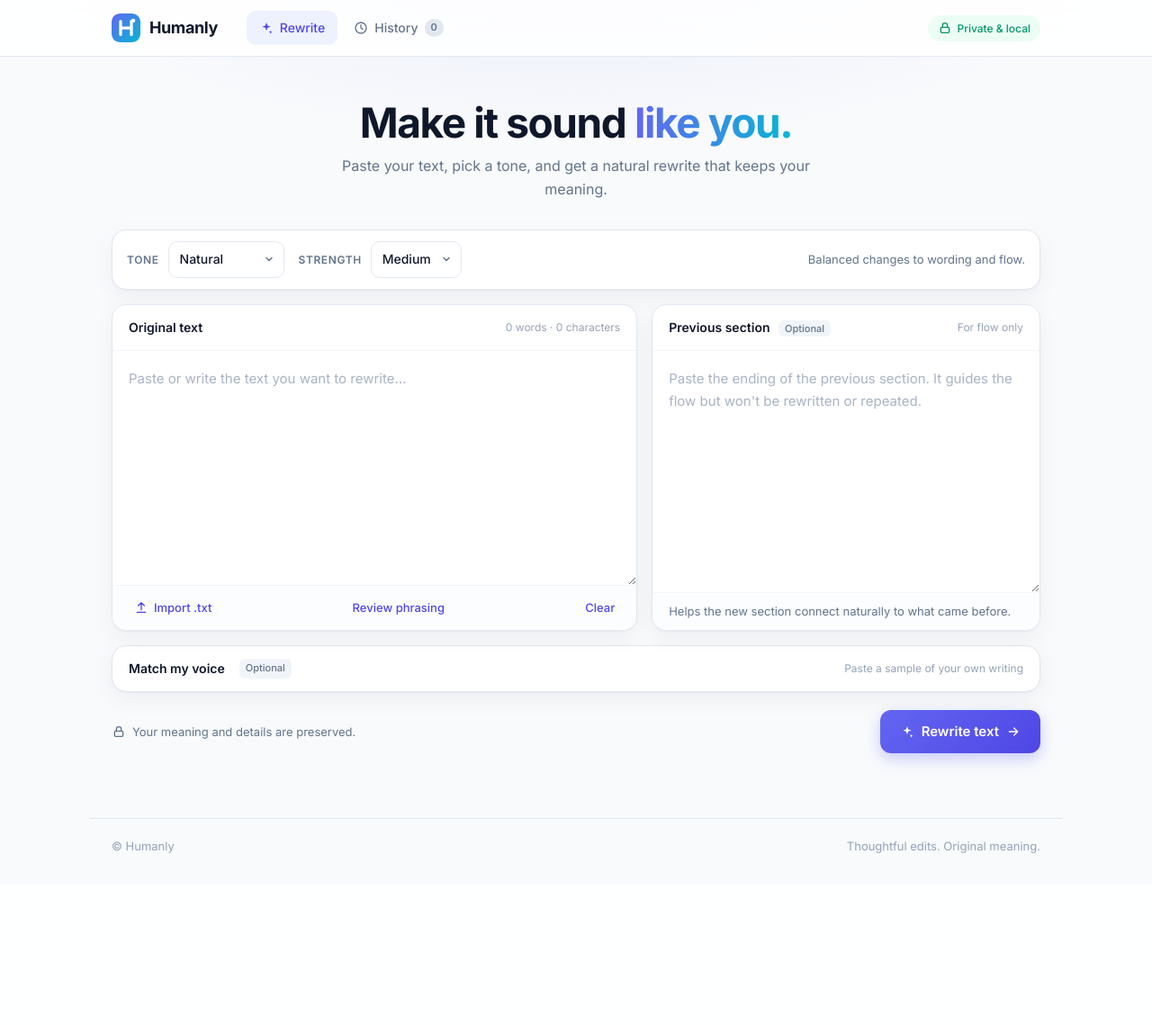
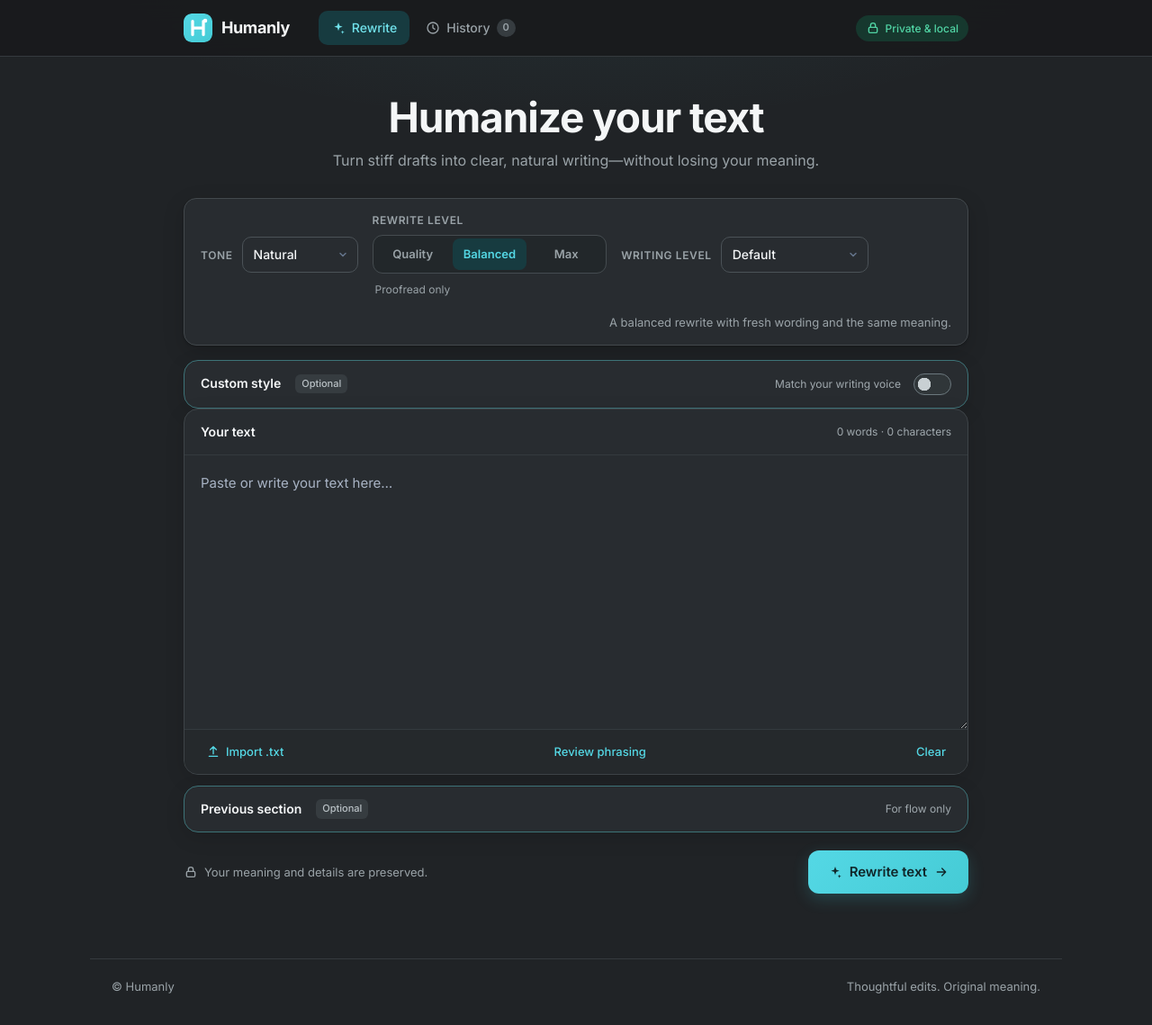
Before and after one commit to AmjadAzward/humanly-text-rewriter, a Flask app: page / in a window 1280 px wide. Shown: the whole page at 90% size. Before the commit the page ends 948 px from the top, so only its background shows below. Run offline with Flask 3, Linux system fonts and the light colour scheme; data that the repository does not hold is empty.

Commit message:
Improve rewrite quality and interface controls
Co-authored-by: Copilot <223556219+Copilot@users.noreply.github.com>

```diff
--- a/app/routes.py
+++ b/app/routes.py
@@ -11,10 +11,12 @@ main = Blueprint("main", __name__)
 
 TONES = ["Natural", "Professional", "Friendly", "Casual", "Academic", "Persuasive", "Concise"]
 STRENGTHS = ["Polish", "Light", "Medium", "Strong"]
+WRITING_LEVELS = ["Default", "Simpler", "General", "Advanced"]
 
 @main.get("/")
 def index():
-    return render_template("index.html", tones=TONES, strengths=STRENGTHS, models=available_models())
+    return render_template("index.html", tones=TONES, strengths=STRENGTHS, writing_levels=WRITING_LEVELS,
+                           models=available_models())
 
 @main.post("/api/review")
 def api_review():
@@ -46,16 +48,18 @@ def api_rewrite_stream():
     original = (data.get("text") or "").strip()
     tone = data.get("tone", "Natural")
     strength = data.get("strength", "Medium")
+    writing_level = data.get("writing_level", "Default")
     previous = (data.get("previous_text") or "").strip()
-    if not original or len(original) > 30000 or tone not in TONES or strength not in STRENGTHS:
-        return jsonify(error="Enter valid text (up to 30,000 characters), tone and strength."), 400
+    if (not original or len(original) > 30000 or tone not in TONES or strength not in STRENGTHS
+            or writing_level not in WRITING_LEVELS):
+        return jsonify(error="Enter valid text (up to 30,000 characters), tone, rewrite level and writing level."), 400
     model = _pick_model(data)
     voice = (data.get("voice_sample") or "").strip()
 
     def generate():
         parts, warnings = [], []
         try:
-            for number, total, chunk, note in rewrite_iter(original, tone, strength, previous, model, voice):
+            for number, total, chunk, note in rewrite_iter(original, tone, strength, previous, model, voice, writing_level):
                 parts.append(chunk)
                 if note:
                     warnings.append(f"Section {number}: {note}.")
@@ -80,17 +84,18 @@ def api_rewrite():
     original = (data.get("text") or "").strip()
     tone = data.get("tone", "Natural")
     strength = data.get("strength", "Medium")
+    writing_level = data.get("writing_level", "Default")
     previous = (data.get("previous_text") or "").strip()
 
     if not original:
         return jsonify(error="Enter some text to rewrite."), 400
     if len(original) > 30000:
         return jsonify(error="Please keep the text under 30,000 characters."), 400
-    if tone not in TONES or strength not in STRENGTHS:
-        return jsonify(error="Choose a valid tone and rewrite strength."), 400
+    if tone not in TONES or strength not in STRENGTHS or writing_level not in WRITING_LEVELS:
+        return jsonify(error="Choose a valid tone, rewrite level and writing level."), 400
     try:
         rewritten, warnings = rewrite_text(original, tone, strength, previous, _pick_model(data),
-                                          (data.get("voice_sample") or "").strip())
+                                          (data.get("voice_sample") or "").strip(), writing_level)
         with get_db() as conn:
             cursor = conn.execute(
                 """INSERT INTO rewrites
--- a/app/static/css/styles.css
+++ b/app/static/css/styles.css
@@ -1,8 +1,9 @@
 :root{
-  --bg:#f8fafc;--surface:#fff;--ink:#0f172a;--text:#334155;--muted:#64748b;--line:#e2e8f0;
-  --accent:#6366f1;--accent-2:#06b6d4;--accent-dark:#4f46e5;--accent-soft:#eef2ff;
-  --ok:#059669;--ok-soft:#ecfdf5;--danger:#dc2626;
-  --soft:#f1f5f9;--faint:#fcfdfe;--nav-bg:rgba(255,255,255,.85);--warn-bg:#fffbeb;--warn-line:#fde68a;--warn-ink:#92400e;--radius:16px;--shadow:0 1px 2px rgba(15,23,42,.04),0 8px 24px rgba(15,23,42,.05);
+  color-scheme:dark;
+  --bg:#202326;--surface:#282c30;--ink:#f4f6f7;--text:#c7cdd1;--muted:#9aa3a8;--line:#41474c;
+  --accent:#54d8e5;--accent-2:#45cbd5;--accent-dark:#72e3ec;--accent-soft:#173b40;
+  --ok:#51d5a5;--ok-soft:#16382e;--danger:#ff7777;
+  --soft:#343a3e;--faint:#24282b;--nav-bg:rgba(25,27,29,.92);--warn-bg:#382e16;--warn-line:#685321;--warn-ink:#f5d477;--radius:16px;--shadow:0 1px 2px rgba(0,0,0,.24),0 8px 24px rgba(0,0,0,.16);
 }
 *{box-sizing:border-box}
 html{-webkit-text-size-adjust:100%}
@@ -15,7 +16,7 @@ button,select,textarea{font:inherit;color:inherit}
 
 /* Nav */
 .nav{position:sticky;top:0;z-index:10;background:var(--nav-bg);backdrop-filter:blur(12px);border-bottom:1px solid var(--line)}
-.nav-inner{max-width:1080px;margin:0 auto;padding:12px 24px;display:flex;align-items:center;gap:24px}
+.nav-inner{max-width:920px;margin:0 auto;padding:12px 24px;display:flex;align-items:center;gap:24px}
 .brand{display:flex;align-items:center;gap:10px;text-decoration:none;color:var(--ink);font-weight:700;font-size:18px;letter-spacing:-.4px}
 .brand img{border-radius:9px;display:block}
 .tabs{display:flex;gap:4px;margin-left:8px}
@@ -164,3 +165,80 @@ select:focus-visible,textarea:focus-visible{border-color:var(--accent);box-shado
 .meaning-item mark{background:linear-gradient(transparent 8%,rgba(250,204,21,.45) 8%);color:inherit;border-radius:3px;padding:0 2px}
 .meaning-panel .why{display:block;color:var(--muted);font-size:13px;margin-top:4px}
 @media(max-width:860px){.result-split.split{grid-template-columns:1fr}.orig-pane{border-right:0;border-bottom:1px solid var(--soft)}}
+
+body{background-color:var(--bg);background-image:radial-gradient(900px 360px at 50% -120px,rgba(84,216,229,.09),transparent 72%)}
+.nav{border-color:#353a3e}
+.brand{color:var(--ink)}
+.page{max-width:920px;padding-top:42px}
+.hero{margin-bottom:28px}
+.hero h1{font-size:clamp(34px,5vw,46px);letter-spacing:-1.1px}
+.hero p{max-width:560px;font-size:16px}
+.grad{background-image:linear-gradient(90deg,var(--accent),var(--accent-2))}
+.controls{background:var(--surface);border-color:#43494d;border-radius:14px;padding:14px 18px}
+.field>span{color:var(--muted)}
+select{border-color:#4b5257}
+select:hover{border-color:var(--accent)}
+.strength-note{color:var(--muted)}
+.card{background:var(--surface);border-color:#3e4448;box-shadow:0 6px 22px rgba(0,0,0,.12)}
+.card:focus-within{border-color:var(--accent)}
+.card-head{border-color:var(--soft)}
+.card-foot{background:#25292c;border-color:var(--soft)}
+.subtle{color:#a0a9ae}
+.optional{background:#363c40;color:#bac2c6}
+.editor-grid{display:grid;grid-template-columns:1fr;gap:12px}
+.editor-grid>.card{margin-top:0}
+.card textarea{min-height:clamp(280px,38vh,420px)}
+.voice-card,.context-card{border-color:#3d7378}
+.voice-card summary,.context-card summary{list-style:none;cursor:pointer;padding:14px 18px;display:flex;align-items:center;gap:10px;flex-wrap:wrap}
+.voice-card summary::-webkit-details-marker,.context-card summary::-webkit-details-marker{display:none}
+.voice-card summary strong,.context-card summary strong{color:var(--ink);font-weight:600;font-size:14px}
+.voice-card summary .subtle,.context-card summary .subtle{margin-left:auto}
+.voice-card summary::after{content:"";width:40px;height:22px;border:1px solid #6b777d;border-radius:99px;background:radial-gradient(circle at 11px 11px,#c9d0d3 7px,transparent 7.5px) #303639;margin-left:4px;transition:background-position .18s ease,border-color .18s ease;order:1}
+.voice-card[open]{border-color:var(--accent)}
+.voice-card[open] summary::after{border-color:var(--accent);background:radial-gradient(circle at calc(100% - 11px) 11px,var(--accent) 7px,transparent 7.5px) #174147}
+.voice-card[open] summary,.context-card[open] summary{border-bottom:1px solid var(--soft)}
+.voice-card textarea,.context-card textarea{min-height:140px}
+.context-card .card-foot{justify-content:flex-start}
+.link-btn{color:var(--accent)}
+.link-btn:hover{background:#173b40}
+.ghost-btn,.outline-btn{background:#292e31;border-color:#454c50;color:var(--text)}
+.ghost-btn:hover,.outline-btn:hover{border-color:var(--accent);color:var(--accent);background:#173b40}
+.primary-btn{background:linear-gradient(135deg,var(--accent),var(--accent-2));color:#102629;box-shadow:0 6px 18px rgba(60,200,212,.2)}
+.primary-btn:hover{box-shadow:0 10px 24px rgba(60,200,212,.27)}
+.result{border-color:#3d7378}
+.result-content{color:var(--ink)}
+.change-stat{color:var(--accent);background:#173b40}
+.ready-tag{color:var(--ok);background:#16382e}
+.count{background:#363c40;color:var(--muted)}
+.tab.active .count{background:#20545a;color:#a6f2f6}
+.empty-state{color:var(--muted)}
+.empty-state strong{color:var(--ink)}
+.history-item{background:var(--surface);border-color:#3e4448}
+.history-item:hover{border-color:var(--accent)}
+.foot{border-color:#353a3e;color:var(--muted)}
+@media(max-width:860px){.nav-inner{max-width:920px}}
+@media(max-width:560px){
+  .page{padding-top:32px}
+  .voice-card summary .subtle,.context-card summary .subtle{margin-left:0}
+  .voice-card summary::after{margin-left:auto}
+}
+@media(prefers-color-scheme:dark){
+  :root{--bg:#202326;--surface:#282c30;--ink:#f4f6f7;--text:#c7cdd1;--muted:#9aa3a8;--line:#41474c;--accent:#54d8e5;--accent-2:#45cbd5;--accent-dark:#72e3ec;--accent-soft:#173b40;--ok:#51d5a5;--ok-soft:#16382e;--danger:#ff7777;--soft:#343a3e;--faint:#24282b;--nav-bg:rgba(25,27,29,.92);--warn-bg:#382e16;--warn-line:#685321;--warn-ink:#f5d477}
+  .count{background:#363c40;color:var(--muted)}
+  .tab.active .count{background:#20545a;color:#a6f2f6}
+}
+.level-field{align-items:flex-start;flex-direction:column;gap:7px;min-width:260px}
+.level-selector{display:grid;grid-template-columns:repeat(3,minmax(0,1fr));gap:3px;padding:3px;border:1px solid #454c50;border-radius:11px;background:#22272a}
+.level-option{border:0;border-radius:8px;background:transparent;color:var(--muted);padding:7px 12px;font-size:13px;font-weight:600;white-space:nowrap;cursor:pointer}
+.level-option:hover{color:var(--ink)}
+.level-option[aria-pressed=true]{background:#173b40;color:var(--accent)}
+.level-option:focus-visible,.polish-toggle:focus-visible{outline:2px solid var(--accent);outline-offset:2px}
+.polish-toggle{border:0;background:transparent;color:var(--muted);padding:1px 3px;font-size:12px;cursor:pointer}
+.polish-toggle:hover,.polish-toggle[aria-pressed=true]{color:var(--accent)}
+.writing-level-field select{min-width:170px}
+@media(max-width:560px){
+  .level-field{align-items:stretch}
+  .level-selector{width:100%}
+  .level-option{padding-right:7px;padding-left:7px}
+  .writing-level-field select{width:100%}
+}
--- a/app/static/js/app.js
+++ b/app/static/js/app.js
@@ -5,13 +5,30 @@ const REWRITE_HTML = '<svg class="ic"><use href="#i-spark"/></svg> Rewrite text
 
 const strengthDescriptions = {
   Polish: "Fixes grammar and clumsy phrasing only. Your own words stay.",
-  Light: "Small edits while keeping your original wording.",
-  Medium: "Balanced changes to wording and flow.",
-  Strong: "More noticeable rewriting while preserving the meaning."
+  Light: "A light rewrite that keeps close to your original wording.",
+  Medium: "A balanced rewrite with fresh wording and the same meaning.",
+  Strong: "A more substantial rewrite that preserves the meaning."
 };
 
+function syncRewriteLevel() {
+  document.querySelectorAll(".level-option").forEach((button) => {
+    button.setAttribute("aria-pressed", String(button.dataset.strength === $("strength").value));
+  });
+  $("polishOnlyBtn").setAttribute("aria-pressed", String($("strength").value === "Polish"));
+}
+document.querySelectorAll(".level-option").forEach((button) => {
+  button.addEventListener("click", () => {
+    $("strength").value = button.dataset.strength;
+    $("strength").dispatchEvent(new Event("change"));
+  });
+});
+$("polishOnlyBtn").addEventListener("click", () => {
+  $("strength").value = $("strength").value === "Polish" ? "Medium" : "Polish";
+  $("strength").dispatchEvent(new Event("change"));
+});
 $("strength").addEventListener("change", () => {
   $("strengthNote").textContent = strengthDescriptions[$("strength").value];
+  syncRewriteLevel();
 });
 $("sourceText").addEventListener("input", () => {
   const v = $("sourceText").value;
@@ -100,14 +117,17 @@ const SETTINGS_KEY = "humanly.settings";
 function saveSettings() {
   try {
     localStorage.setItem(SETTINGS_KEY, JSON.stringify({
-      tone: $("tone").value, strength: $("strength").value, model: $("model") ? $("model").value : ""
+      tone: $("tone").value,
+      strength: $("strength").value,
+      model: $("model") ? $("model").value : "",
+      writingLevel: $("writingLevel").value
     }));
   } catch (e) { /* storage unavailable */ }
 }
 function loadSettings() {
   try {
     const saved = JSON.parse(localStorage.getItem(SETTINGS_KEY) || "{}");
-    ["tone", "strength", "model"].forEach((id) => {
+    ["tone", "strength", "model", "writingLevel"].forEach((id) => {
       const el = $(id);
       if (el && saved[id] && [...el.options].some((o) => o.value === saved[id])) el.value = saved[id];
     });
@@ -141,6 +161,7 @@ async function rewrite() {
         tone:$("tone").value,
         strength:$("strength").value,
         model:$("model") ? $("model").value : "",
+        writing_level:$("writingLevel").value,
         voice_sample:$("voiceSample").value,
         previous_text:$("previousText").value
       })
@@ -173,7 +194,7 @@ async function rewrite() {
     currentRewriteId = data.id;
     renderDiff(text, data.rewritten_text);
     showWarnings(data.warnings);
-    $("resultMeta").textContent = `${$("tone").value} tone · ${$("strength").value.toLowerCase()} rewrite`;
+    $("resultMeta").textContent = `${$("tone").value} tone · ${rewriteLevelLabel($("strength").value)}`;
     $("resultCard").hidden = false;
     $("resultCard").scrollIntoView({behavior:"smooth", block:"start"});
     refreshHistoryCount();
@@ -260,6 +281,10 @@ function renderDiff(original, rewritten) {
     else j++;
   }
 
+  function rewriteLevelLabel(strength) {
+    return {Polish:"Proofread only", Light:"Quality", Medium:"Balanced", Strong:"Max"}[strength] || strength;
+  }
+
   let changed = 0, wi = 0;
   const frag = document.createDocumentFragment();
   tokens.forEach((t, i) => {
@@ -330,7 +355,7 @@ async function loadHistory() {
     preview.textContent = item.rewritten_text.slice(0, 150);
     const meta = document.createElement("div");
     meta.className = "history-meta";
-    meta.textContent = `${item.tone} · ${item.strength} · ${item.created_at}`;
+    meta.textContent = `${item.tone} · ${rewriteLevelLabel(item.strength)} · ${item.created_at}`;
     info.append(title, preview, meta);
     const actions = document.createElement("div");
     actions.className = "history-buttons";
@@ -360,7 +385,7 @@ async function openHistoryItem(id) {
   $("strength").dispatchEvent(new Event("change"));
   renderDiff(item.original_text, item.rewritten_text);
   showWarnings([]);
-  $("resultMeta").textContent = `${item.tone} tone · ${item.strength.toLowerCase()} rewrite`;
+  $("resultMeta").textContent = `${item.tone} tone · ${rewriteLevelLabel(item.strength)}`;
   currentRewriteId = item.id;
   $("resultCard").hidden = false;
   showEditor();
--- a/app/templates/index.html
+++ b/app/templates/index.html
@@ -3,9 +3,9 @@
 <head>
   <meta charset="utf-8">
   <meta name="viewport" content="width=device-width, initial-scale=1">
-  <meta name="description" content="Humanly rewrites your text in a natural, human voice while keeping your meaning.">
-  <meta name="theme-color" content="#6366f1">
-  <meta name="color-scheme" content="light dark">
+  <meta name="description" content="Rewrite your text in a natural voice while keeping your original meaning.">
+  <meta name="theme-color" content="#202326">
+  <meta name="color-scheme" content="dark">
   <title>Humanly — Write like a human</title>
   <link rel="icon" type="image/svg+xml" href="{{ url_for('static', filename='favicon.svg') }}">
   <link rel="apple-touch-icon" href="{{ url_for('static', filename='favicon.svg') }}">
@@ -44,8 +44,8 @@
 <main class="page">
   <section id="editorView">
     <div class="hero">
-      <h1>Make it sound <span class="grad">like you.</span></h1>
-      <p>Paste your text, pick a tone, and get a natural rewrite that keeps your meaning.</p>
+      <h1>Humanize your text</h1>
+      <p>Turn stiff drafts into clear, natural writing—without losing your meaning.</p>
     </div>
 
     <div class="controls">
@@ -54,9 +54,21 @@
           {% for tone in tones %}<option value="{{ tone }}">{{ tone }}</option>{% endfor %}
         </select>
       </label>
-      <label class="field"><span>Strength</span>
-        <select id="strength">
+      <div class="field level-field">
+        <span id="rewriteLevelLabel">Rewrite level</span>
+        <div class="level-selector" role="group" aria-labelledby="rewriteLevelLabel">
+          <button class="level-option" type="button" data-strength="Light" aria-pressed="false">Quality</button>
+          <button class="level-option active" type="button" data-strength="Medium" aria-pressed="true">Balanced</button>
+          <button class="level-option" type="button" data-strength="Strong" aria-pressed="false">Max</button>
+        </div>
+        <button class="polish-toggle" id="polishOnlyBtn" type="button" aria-pressed="false">Proofread only</button>
+        <select id="strength" hidden aria-hidden="true">
           {% for strength in strengths %}<option value="{{ strength }}" {% if strength == 'Medium' %}selected{% endif %}>{{ strength }}</option>{% endfor %}
+        </select>
+      </div>
+      <label class="field"><span>Writing level</span>
+        <select id="writingLevel">
+          {% for level in writing_levels %}<option value="{{ level }}">{{ "General audience" if level == "General" else level }}</option>{% endfor %}
         </select>
       </label>
       {% if models|length > 1 %}
@@ -69,32 +81,32 @@
       <p class="strength-note" id="strengthNote">Balanced changes to wording and flow.</p>
     </div>
 
+    <details class="card voice-card">
+      <summary><strong>Custom style</strong><span class="optional">Optional</span><span class="subtle">Match your writing voice</span></summary>
+      <textarea id="voiceSample" placeholder="Paste a few paragraphs you wrote yourself. Rewrites will follow your sentence style, word choice and tone, without copying your content." maxlength="6000"></textarea>
+    </details>
+
     <div class="editor-grid">
       <section class="card">
-        <div class="card-head"><strong>Original text</strong><span class="subtle" id="charCount">0 words · 0 characters</span></div>
-        <textarea id="sourceText" placeholder="Paste or write the text you want to rewrite…" maxlength="30000"></textarea>
+        <div class="card-head"><strong>Your text</strong><span class="subtle" id="charCount">0 words · 0 characters</span></div>
+        <textarea id="sourceText" placeholder="Paste or write your text here…" maxlength="30000"></textarea>
         <div class="card-foot">
           <label class="link-btn" for="fileInput"><svg class="ic"><use href="#i-upload"/></svg> Import .txt</label><input type="file" id="fileInput" accept=".txt,text/plain" hidden>
           <button class="link-btn" id="reviewBtn">Review phrasing</button>
           <button class="link-btn" id="clearInput">Clear</button>
         </div>
       </section>
-      <section class="card">
-        <div class="card-head"><strong>Previous section <span class="optional">Optional</span></strong><span class="subtle">For flow only</span></div>
+      <details class="card context-card">
+        <summary><strong>Previous section</strong><span class="optional">Optional</span><span class="subtle">For flow only</span></summary>
         <textarea id="previousText" placeholder="Paste the ending of the previous section. It guides the flow but won't be rewritten or repeated."></textarea>
         <div class="card-foot tip">Helps the new section connect naturally to what came before.</div>
-      </section>
+      </details>
     </div>
 
     <section class="card review-panel" id="reviewPanel" hidden>
       <div class="card-head"><strong>Phrasing review</strong><button class="link-btn" id="closeReview">Close</button></div>
       <div id="reviewList" class="review-list"></div>
     </section>
-
-    <details class="card voice-card">
-      <summary><strong>Match my voice</strong><span class="optional">Optional</span><span class="subtle">Paste a sample of your own writing</span></summary>
-      <textarea id="voiceSample" placeholder="Paste a few paragraphs you wrote yourself. Rewrites will follow your sentence style, word choice and tone, without copying your content." maxlength="6000"></textarea>
-    </details>
 
     <div class="action-row">
       <p class="privacy-note"><svg class="ic"><use href="#i-lock"/></svg> Your meaning and details are preserved.</p>
```
Also changed, not shown: app/ai.py (+101 -14 lines), app/prompt.py (+24 -26 lines), tests/test_ai.py (+122 -1 lines), README.md, app/static/favicon.svg, 1 other file.
